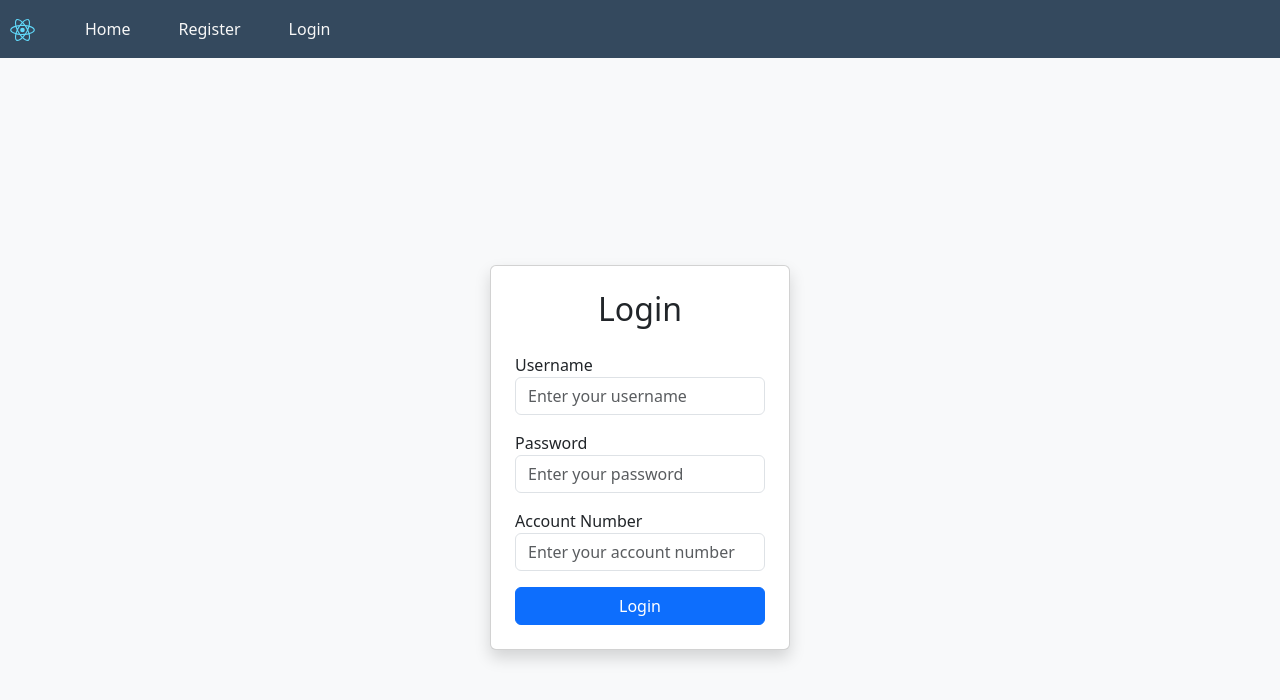
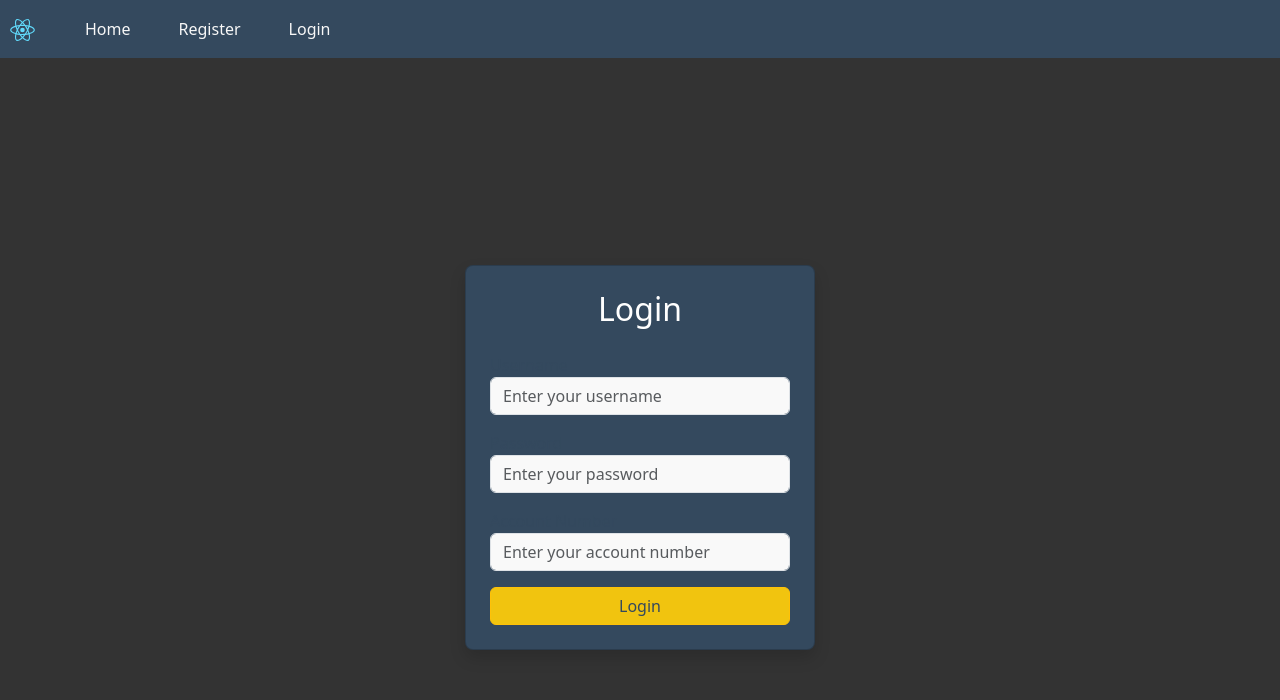
Before and after one commit to APDS-POE-MRJL/APDS-POE, a React (Create React App) app in the folder frontend/: page /login in a window 1280 px wide. Shown: the top 700 px of the page. Built offline with nearby package versions, Linux system fonts and the light colour scheme.

Commit message:
Updated Login and Reg Frontend

```diff
--- a/frontend/src/components/login.js
+++ b/frontend/src/components/login.js
@@ -12,7 +12,6 @@ export default function Login() {
   const navigate = useNavigate();
   const location = useLocation();
 
-  // Check if there is state passed from the Register component
   useEffect(() => {
     if (location.state) {
       const { userName, accountNumber } = location.state;
@@ -44,14 +43,11 @@ export default function Login() {
 
       window.alert("Authentication successful!");
 
-      // Store token and account number in local storage
       localStorage.setItem("JWT", token);
       localStorage.setItem("accountNumber", accountNumber);
 
-      // Reset form
       setForm({ userName: "", password: "", accountNumber: "" });
 
-      // Navigate to the home page and refresh
       navigate("/");
       window.location.reload();
 
@@ -61,12 +57,22 @@ export default function Login() {
   }
 
   return (
-    <div className="d-flex justify-content-center align-items-center vh-100 bg-light">
-      <div className="card p-4 shadow" style={{ width: "300px" }}>
-        <h2 className="text-center mb-4">Login</h2>
+    <div
+      className="d-flex justify-content-center align-items-center vh-100"
+      style={{
+        backgroundColor: "#333333", // Blue-gray background
+        color: "#f1f1f1" // Light text color for contrast
+      }}
+    >
+      <div className="card p-4 shadow" style={{
+        width: "350px",
+        backgroundColor: "#34495e", // Light background on the form card
+        borderRadius: "8px"
+      }}>
+        <h2 className="text-center mb-4" style={{ color: "#FFFFFF" }}>Login</h2>
         <form onSubmit={onSubmit}>
           <div className="form-group mb-3">
-            <label htmlFor="userName">Username</label>
+            <label htmlFor="userName" style={{ color: "#34495e" }}>Username</label>
             <input
               type="text"
               className="form-control"
@@ -74,10 +80,11 @@ export default function Login() {
               value={form.userName}
               onChange={(e) => updateForm({ userName: e.target.value })}
               placeholder="Enter your username"
+              style={{ backgroundColor: "#f9f9f9" }}
             />
           </div>
           <div className="form-group mb-3">
-            <label htmlFor="password">Password</label>
+            <label htmlFor="password" style={{ color: "#34495e" }}>Password</label>
             <input
               type="password"
               className="form-control"
@@ -85,10 +92,11 @@ export default function Login() {
               value={form.password}
               onChange={(e) => updateForm({ password: e.target.value })}
               placeholder="Enter your password"
+              style={{ backgroundColor: "#f9f9f9" }}
             />
           </div>
           <div className="form-group mb-3">
-            <label htmlFor="accountNumber">Account Number</label>
+            <label htmlFor="accountNumber" style={{ color: "#34495e" }}>Account Number</label>
             <input
               type="text"
               className="form-control"
@@ -96,10 +104,18 @@ export default function Login() {
               value={form.accountNumber}
               onChange={(e) => updateForm({ accountNumber: e.target.value })}
               placeholder="Enter your account number"
+              style={{ backgroundColor: "#f9f9f9" }}
             />
           </div>
           <div className="d-grid">
-            <button type="submit" className="btn btn-primary">
+            <button
+              type="submit"
+              className="btn btn-warning"
+              style={{
+                backgroundColor: "#f1c40f",
+                color: "#34495e"
+              }}
+            >
               Login
             </button>
           </div>
--- a/frontend/src/components/register.js
+++ b/frontend/src/components/register.js
@@ -16,7 +16,6 @@ export default function Register() {
 
   const navigate = useNavigate();
 
-  // Regex patterns for validation
   const nameWhitelistRegex = /^[A-Za-z\s-]+$/;
   const passwordRegex = /^(?=.*[A-Z])(?=.*[a-z])(?=.*\d)(?=.*[\W_]).{8,}$/;
   const idNumberRegex = /^\d{13}$/;
@@ -24,7 +23,6 @@ export default function Register() {
   function updateForm(value) {
     const newForm = { ...form, ...value };
 
-    // Validation logic
     if (value.name !== undefined && !nameWhitelistRegex.test(value.name)) {
       setErrors(prevErrors => ({
         ...prevErrors,
@@ -74,7 +72,6 @@ export default function Register() {
       return;
     }
 
-    // Auto-generate the username and account number here
     const autoGeneratedUsername = `user${Math.floor(100000 + Math.random() * 900000)}`;
     const autoGeneratedAccountNumber = String(
       Math.floor(1000000000 + Math.random() * 9000000000)
@@ -99,10 +96,8 @@ export default function Register() {
 
       const data = await response.json();
 
-      // Display the success message
       window.alert(`Registration successful!\nYour username: ${data.userName}\nYour account number: ${data.accountNumber}`);
 
-      // Navigate to login page with state
       navigate("/login", { state: { userName: data.userName, accountNumber: data.accountNumber } });
 
     } catch (error) {
@@ -111,12 +106,22 @@ export default function Register() {
   }
 
   return (
-    <div className="d-flex justify-content-center align-items-center vh-100 bg-light">
-      <div className="card p-4 shadow" style={{ width: "300px" }}>
-        <h2 className="text-center mb-4">Register</h2>
+    <div
+      className="d-flex justify-content-center align-items-center vh-100"
+      style={{
+        backgroundColor: "#333333",
+        color: "#f1f1f1"
+      }}
+    >
+      <div className="card p-4 shadow" style={{
+        width: "350px",
+        backgroundColor: "#34495e",
+        borderRadius: "8px"
+      }}>
+        <h2 className="text-center mb-4" style={{ color: "#FFFFFF" }}>Register</h2>
         <form onSubmit={onSubmit}>
           <div className="form-group mb-3">
-            <label htmlFor="name">Full Name</label>
+            <label htmlFor="name" style={{ color: "#34495e" }}>Full Name</label>
             <input
               type="text"
               className="form-control"
@@ -124,11 +129,12 @@ export default function Register() {
               value={form.name}
               onChange={(e) => updateForm({ name: e.target.value })}
               placeholder="Enter your full name"
+              style={{ backgroundColor: "#f9f9f9" }}
             />
             {errors.name && <small className="text-danger">{errors.name}</small>}
           </div>
           <div className="form-group mb-3">
-            <label htmlFor="password">Password</label>
+            <label htmlFor="password" style={{ color: "#34495e" }}>Password</label>
             <input
               type="password"
               className="form-control"
@@ -136,11 +142,12 @@ export default function Register() {
               value={form.password}
               onChange={(e) => updateForm({ password: e.target.value })}
               placeholder="Enter your password"
+              style={{ backgroundColor: "#f9f9f9" }}
             />
             {errors.password && <small className="text-danger">{errors.password}</small>}
           </div>
           <div className="form-group mb-3">
-            <label htmlFor="idNumber">ID Number</label>
+            <label htmlFor="idNumber" style={{ color: "#34495e" }}>ID Number</label>
             <input
               type="text"
               className="form-control"
@@ -148,11 +155,19 @@ export default function Register() {
               value={form.idNumber}
               onChange={(e) => updateForm({ idNumber: e.target.value })}
               placeholder="Enter your 13-digit ID number"
+              style={{ backgroundColor: "#f9f9f9" }}
             />
             {errors.idNumber && <small className="text-danger">{errors.idNumber}</small>}
           </div>
           <div className="d-grid">
-            <button type="submit" className="btn btn-primary" disabled={hasErrors()}>
+            <button
+              type="submit"
+              className="btn btn-warning"
+              style={{
+                backgroundColor: "#f1c40f",
+                color: "#34495e"
+              }}
+            >
               Register
             </button>
           </div>
```
